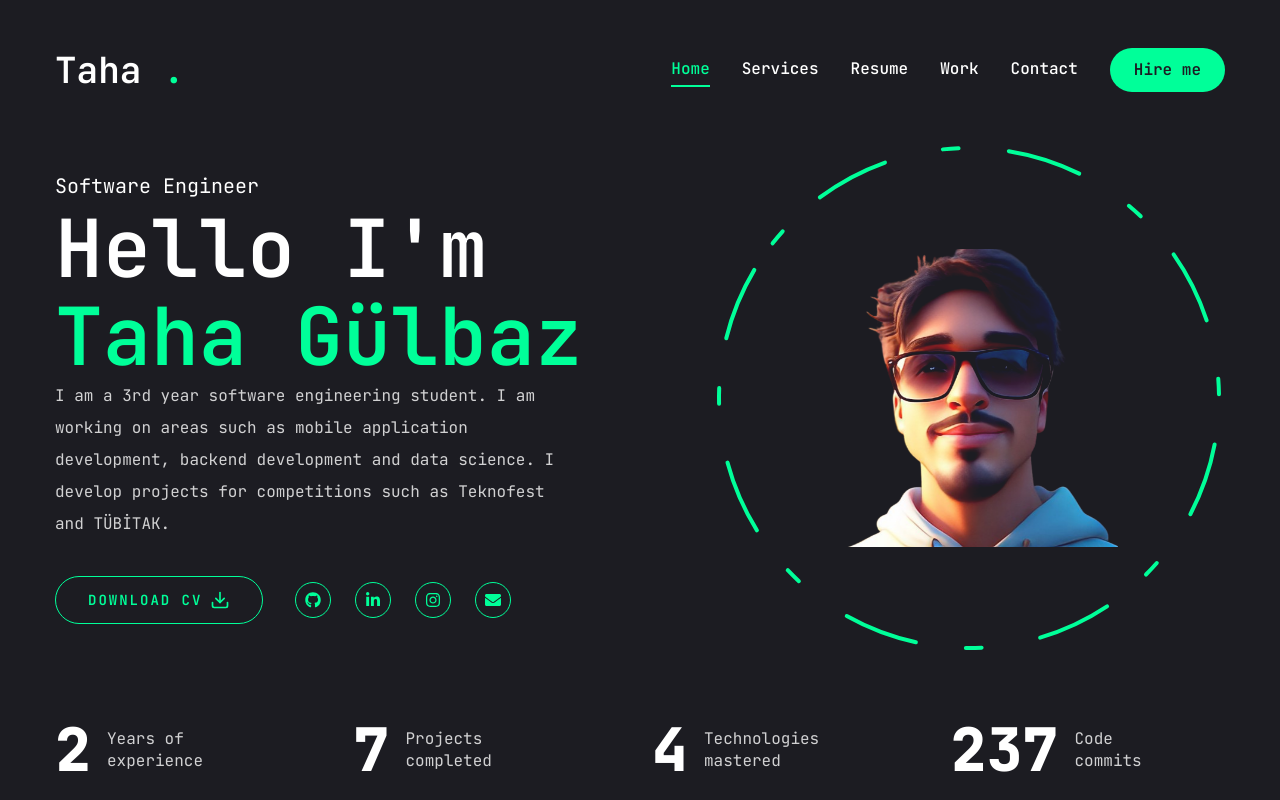
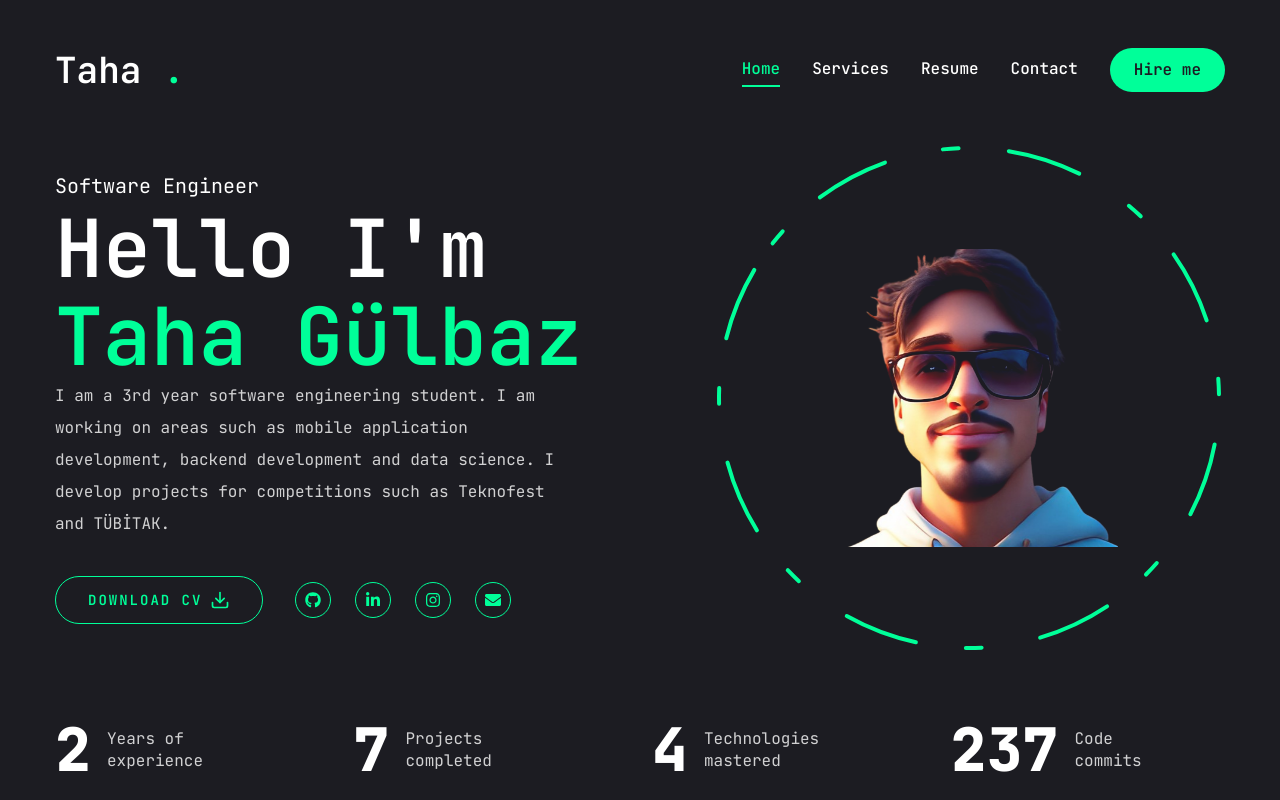
Before and after one commit to tahaglbz/my-cv-website, a Next.js app: page / in a window 1280 px wide. Built offline with nearby package versions, Linux system fonts and the light colour scheme.

Commit message:
work tab deleted

```diff
--- a/src/app/work/page.jsx
+++ /dev/null
@@ -1,11 +0,0 @@
-import React from 'react'
-
-const Work = () => {
-  return (
-    <div>
-      work Page
-    </div>
-  )
-}
-
-export default Work
--- a/src/components/MobileNav.jsx
+++ b/src/components/MobileNav.jsx
@@ -17,10 +17,7 @@ const links = [
         name: "resume",
         path: "/resume",
     },
-    {
-        name: "work",
-        path: "/work",
-    },
+
     {
         name: "contact",
         path: "/contact",
--- a/src/components/Nav.jsx
+++ b/src/components/Nav.jsx
@@ -15,10 +15,7 @@ const links = [
         name: "resume",
         path: "/resume",
     },
-    {
-        name: "work",
-        path: "/work",
-    },
+
     {
         name: "contact",
         path: "/contact",
```
